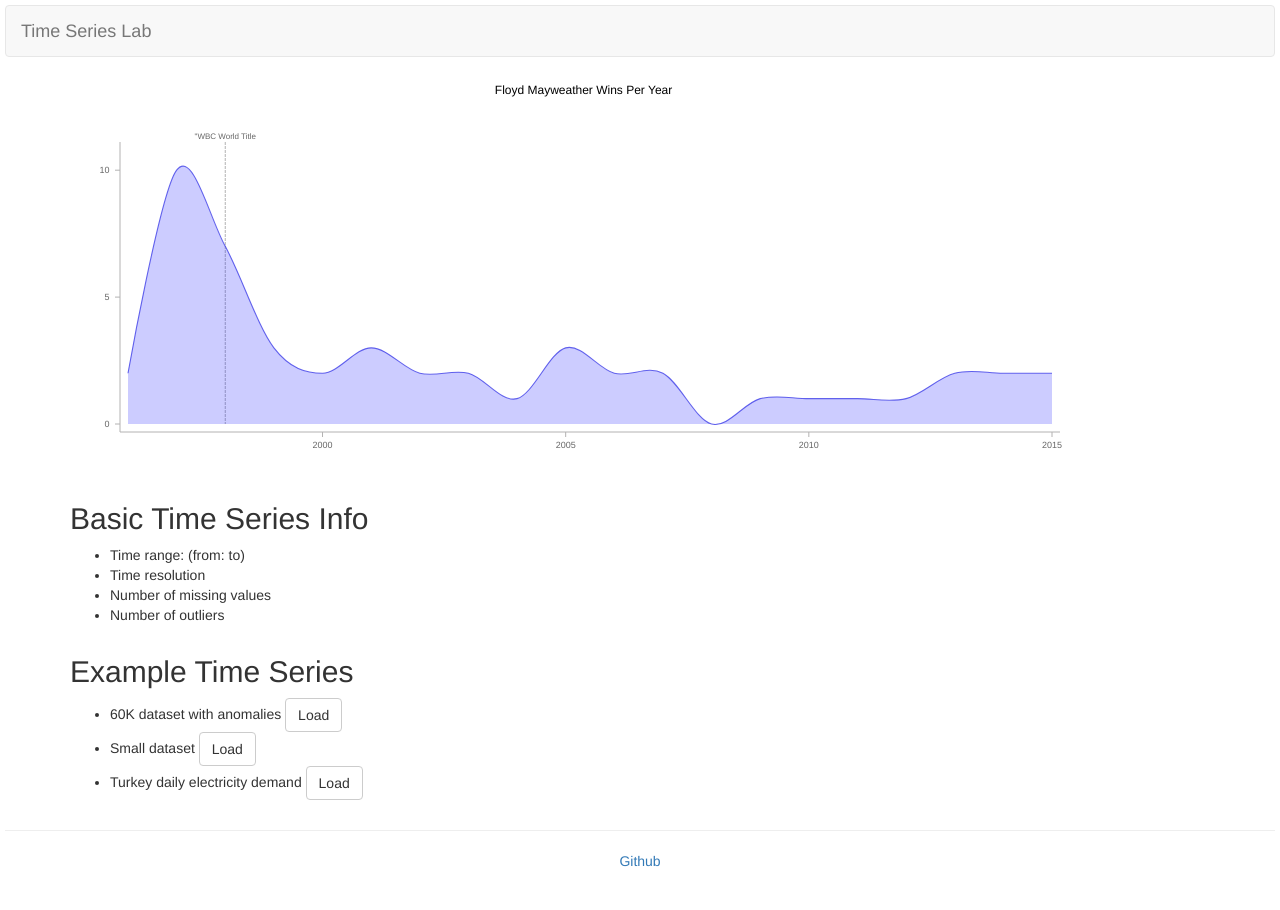
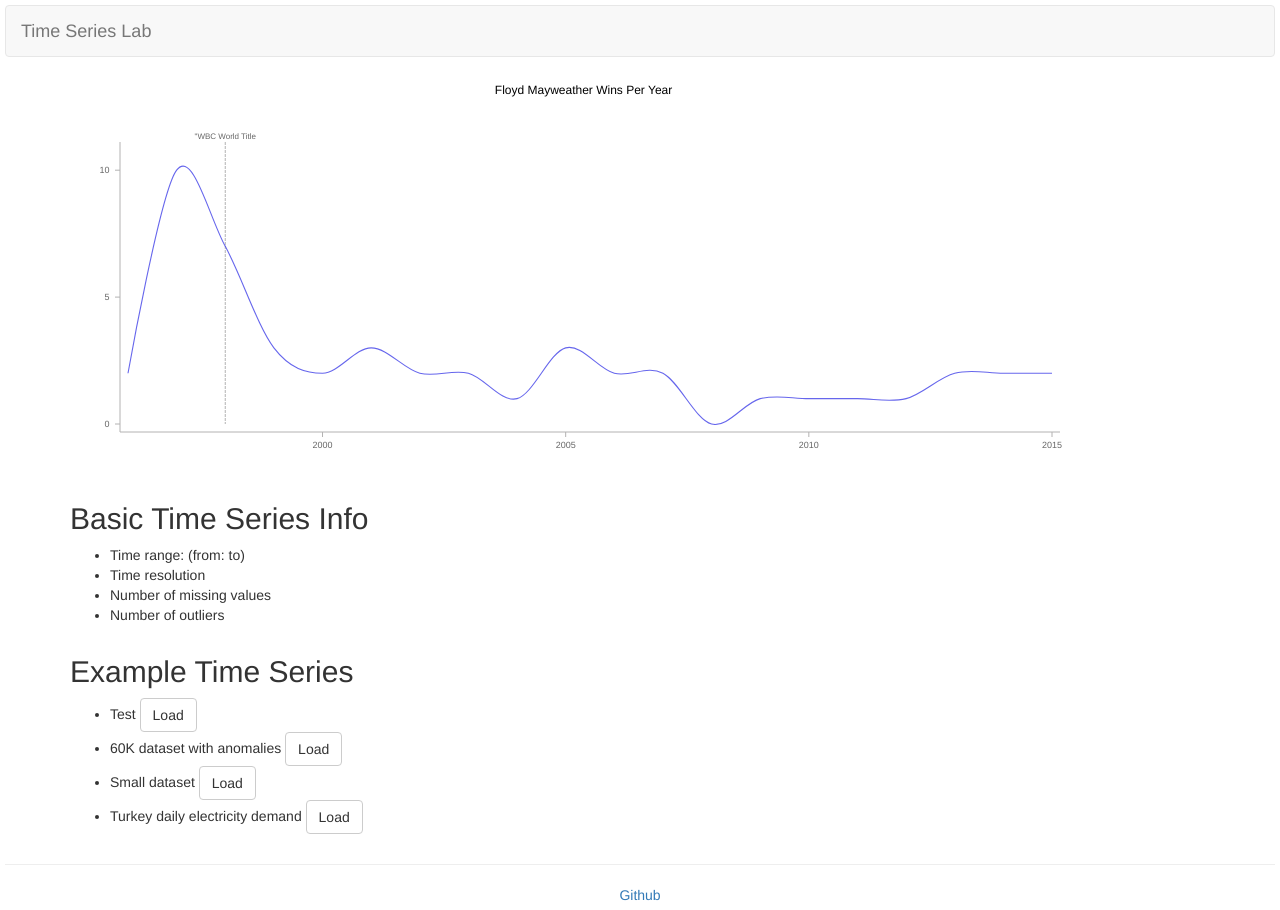
Before and after one commit to timeserieslab/timeserieslab.github.io, a website: page index.html in a window 1280 px wide. Before the commit the page ends 876 px from the top, so only its background shows below. Drawn offline with nearby package versions, Linux system fonts and the light colour scheme.

Commit message:
Before Halogen back

```diff
--- a/bower.json
+++ b/bower.json
@@ -8,9 +8,10 @@
   ],
   "dependencies": {
     "purescript-console": "^3.0.0",
+    "purescript-dom": "^4.3.1",
     "purescript-prelude": "^3.0.0",
     "purescript-stats": "^0.2.0",
-    "purescript-timeseries": "^0.4.0"
+    "purescript-timeseries": "^0.5.0"
   },
   "devDependencies": {
     "purescript-psci-support": "^3.0.0"
--- a/index.html
+++ b/index.html
@@ -35,6 +35,7 @@
                 title: "Floyd Mayweather Wins Per Year",
                 description: "Floyd Mayweather Professional Wins",
                 data: data,
+                area: false,
                 width: 1000,
                 height: 400,
                 target: '#tsChart',
@@ -59,9 +60,10 @@
     <h2>Example Time Series</h2>
 
     <ul>
-      <li>60K dataset with anomalies <button id="dataButton1" class="btn btn-default">Load</button></li>
-      <li>Small dataset <button id="dataButton2" class="btn btn-default">Load</button></li>
-      <li>Turkey daily electricity demand <button id="dataButton3" class="btn btn-default">Load</button></li>
+      <li>Test <button id="btnTest" class="btn btn-default">Load</button></li>
+      <li>60K dataset with anomalies <button id="btnData1" class="btn btn-default">Load</button></li>
+      <li>Small dataset <button id="btnData2" class="btn btn-default">Load</button></li>
+      <li>Turkey daily electricity demand <button id="btnData3" class="btn btn-default">Load</button></li>
     </ul>
   </div>
 
--- a/scripts/app.js
+++ b/scripts/app.js
@@ -1,4 +1,4 @@
-// Generated by psc-bundle 0.11.3
+// Generated by psc-bundle 0.11.4
 var PS = {};
 (function(exports) {
     "use strict";
@@ -11,7 +11,7 @@
   };
 })(PS["Control.Monad.Eff.Console"] = PS["Control.Monad.Eff.Console"] || {});
 (function(exports) {
-  // Generated by purs version 0.11.3
+  // Generated by purs version 0.11.4
   "use strict";
   var $foreign = PS["Control.Monad.Eff.Console"];
   var Control_Monad_Eff = PS["Control.Monad.Eff"];
@@ -20,7 +20,7 @@
   exports["log"] = $foreign.log;
 })(PS["Control.Monad.Eff.Console"] = PS["Control.Monad.Eff.Console"] || {});
 (function(exports) {
-  // Generated by purs version 0.11.3
+  // Generated by purs version 0.11.4
   "use strict";
   var Control_Monad_Eff = PS["Control.Monad.Eff"];
   var Control_Monad_Eff_Console = PS["Control.Monad.Eff.Console"];
```
Also changed, not shown: 1 other file.
